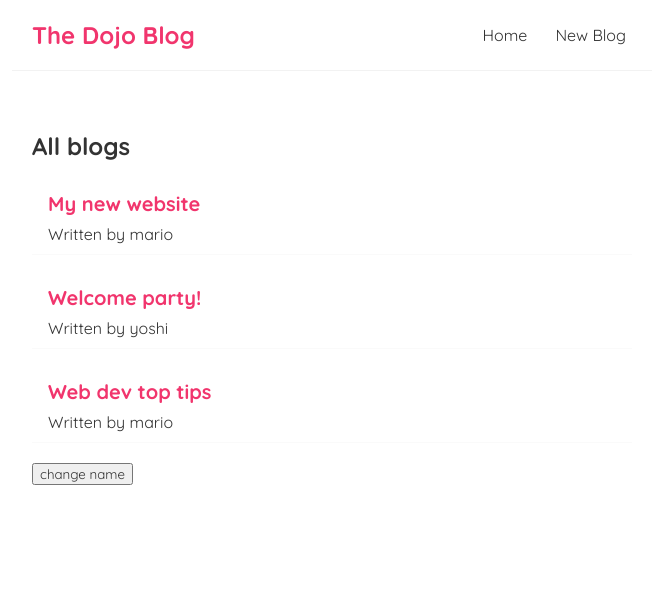
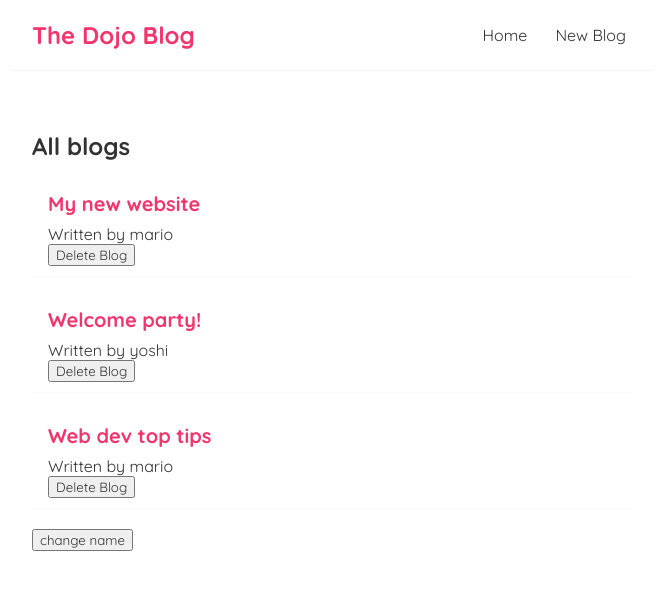
Before and after one commit to dataGriff/react_intro, a React (Create React App) app in the folder app/dojo-blog/: page / in a window 1280 px wide. Shown: the top 590 px of the page, without its empty margins (308-964 px from the left). Built offline with nearby package versions, Linux system fonts and the light colour scheme.

Commit message:
done useeffect

```diff
--- a/app/dojo-blog/src/BlogList.js
+++ b/app/dojo-blog/src/BlogList.js
@@ -1,9 +1,5 @@
-const BlogList = (
-    //props
-    { blogs, title }
-) => {
-    // const blogs = props.blogs;
-    // const title = props.title;
+const BlogList = ({ blogs, title, handleDelete }) => {
+
     return (
 
         <div className="blog-list">
@@ -12,6 +8,7 @@
                 <div className="blog-preview" key={blog.id}>
                     <h2>{blog.title}</h2>
                     <p>Written by {blog.author}</p>
+                    <button onClick={() => handleDelete(blog.id)}>Delete Blog</button>
                 </div>
             ))}
         </div>
```
Also changed, not shown: 1 other file (tests, documents, lock files or other folders).
